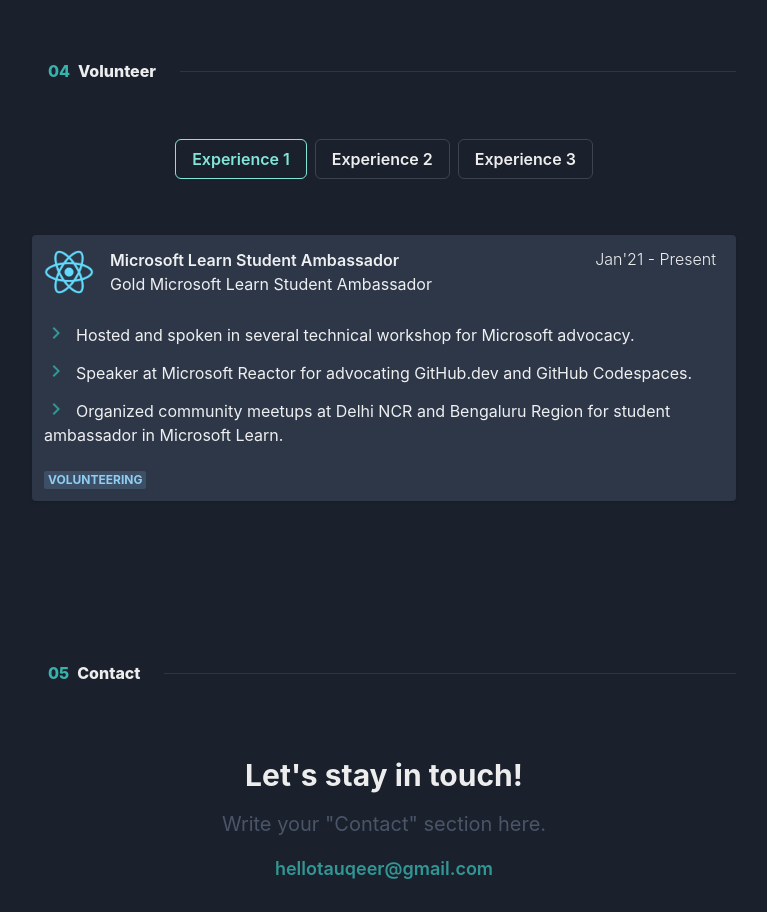
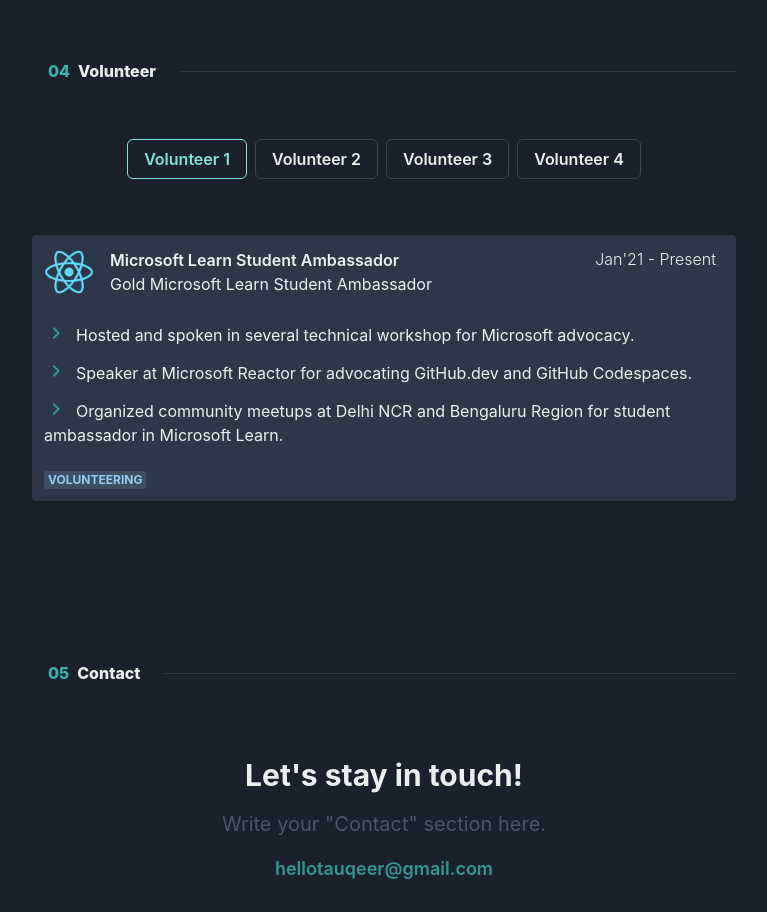
Before and after one commit to TauqeerAhmad5201/Portfolio, a React (Create React App) app: page / in a window 1280 px wide. Shown: the part 3780-4692 px from the top of the page, without its empty margins (256-1023 px from the left). Built offline with nearby package versions, Linux system fonts and the light colour scheme.

Commit message:
inclused Volunteer Array in Tagsarray

```diff
--- a/public/content/Volunteer.md
+++ b/public/content/Volunteer.md
@@ -1,7 +1,7 @@
 ## Microsoft Learn Student Ambassador
 - *Gold Microsoft Learn Student Ambassador* | Jan'21 - Present
 - ![logo512](../assets/logo512.png)
-- Tags: Experience 1
+- Tags: Volunteer 1
 - Badges:
   - Volunteering [blue]
 - List Items:
@@ -12,19 +12,32 @@
 ## Google Developers Student Club
 - *Technical Team Lead* |Aug'22 - Mar'23
 - ![logo512](../assets/logo512.png)
-- Tags: Experience 2
+- Tags: Volunteer 2
 - Badges:
   - Volunteering [blue]
 - List Items:
-  - Managed the network configuration of the workplace along with SSH Setup.
-  - Continious monitor and updates on network and guiding the best suitability.
+  - Hosted couple of workshops to guide students on emerging technologies.
+  - Guided the students to be on path of Devops and how is that important.
+  - Represented the university on the global Google Developer stage.
 
 ## Hack Club
 - *Web Development Lead* | May'22 - Mar'23
 - ![logo512](../assets/logo512.png)
-- Tags: Experience 3
+- Tags: Volunteer 3
 - Badges:
   - Volunteering [blue]
 - List Items:
-  - Worked as system admin intern. Managed and setup the Linux System for the workplace.
-  - Hands on Chef and Ansible to deploy the system and packages.
+  - Served as Web development mentor at Hack Club.
+  - Guided and mentored on the technicalitiies of web development to students.
+  - Originated the enthusiasm of web development and their tools among the learners.
+
+## Tezos Club
+- *Public Reachout Head* | May'22 - Mar'23
+- ![logo512](../assets/logo512.png)
+- Tags: Volunteer 4
+- Badges:
+  - Volunteering [blue]
+- List Items:
+  - Managed Web3 student communities through the connected universities, hence connecting students, collaboration for projects.
+  - Organized various workshops on Blockchain and smart contracts, creating a learning culture among students and developers in colleges.
+  - Organized meetups on Web3 tech including Shardeum, Push increasing their visibility by 20%.
--- /dev/null
+++ b/public/content/VolunteerTags.md
@@ -0,0 +1,4 @@
+Volunteer 1
+Volunteer 2
+Volunteer 3
+Volunteer 4
--- a/src/components/Volunteer.js
+++ b/src/components/Volunteer.js
@@ -26,8 +26,8 @@
   import TagsArray from "./TagsArray";
 
   export default function Volunteer({ color }) {
-    const experience = VolunteerArray();
-    const options = TagsArray("ExperienceTags");
+    const volunteer = VolunteerArray();
+    const options = TagsArray("VolunteerTags");
     const [selected, setSelected] = useState("");
 
     useEffect(() => {
@@ -71,7 +71,7 @@
               </ButtonGroup>
             </Center>
             <Stack px={4} spacing={4}>
-              {experience
+              {volunteer
                 .filter((exp) => exp.tags.includes(selected))
                 .map((exp) => (
                   <Fade bottom>
```
